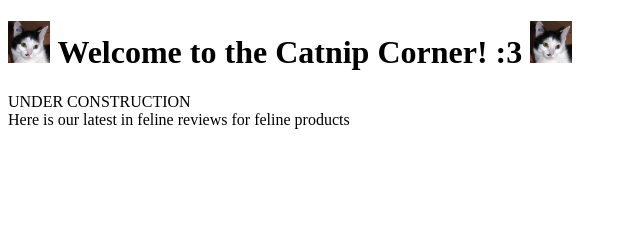
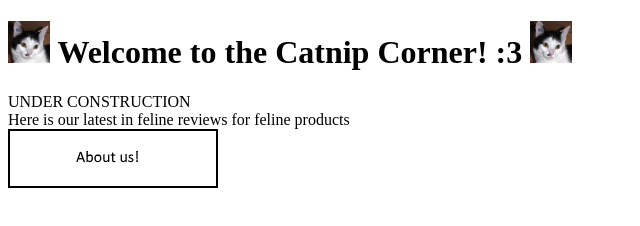
Before and after one commit to nalal/group-project-OOSD, a plain HTML site: page page/index.html in a window 1280 px wide. Shown: the whole page, without its empty margins (0-640 px from the left). Drawn offline with Linux system fonts and the light colour scheme.

Commit message:
Added about img
Added about image and link to about page in index

```diff
--- a/page/index.html
+++ b/page/index.html
@@ -20,4 +20,11 @@
 		<text>Here is our latest in feline reviews for feline products</text>
 	</body>
 	</div>
+
+	<footer>
+	<div title="foot">
+	<a href="../page/about.html"><img src="../images/about.png"></a>
+	</div>
+	</footer>
+
 </html>
```
Also changed, not shown: images/about.png (added).
